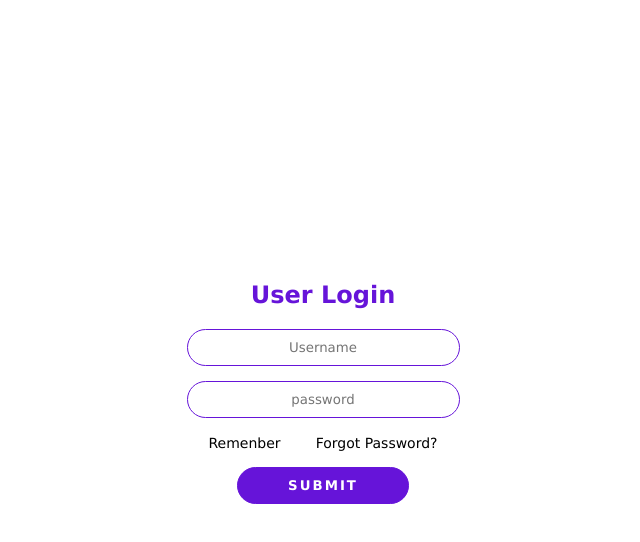
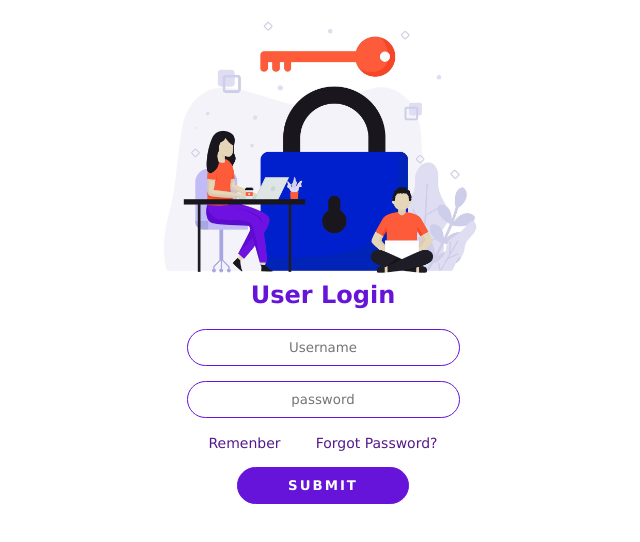
Before and after one commit to medeirosluan/teladelogin3, a plain HTML site: page index.html in a window 1280 px wide. Shown: the whole page, without its empty margins (317-957 px from the left). Drawn offline with Linux system fonts and the light colour scheme.

Commit message:
atualização

```diff
--- a/css/style.css
+++ b/css/style.css
@@ -10,6 +10,10 @@
     align-items: center;
     justify-content: center;
     height: 100vh;
+
+    background-image: url(../img/Captura\ de\ tela\ 2023-09-24\ 102802.png);
+    background-repeat: no-repeat;
+    background-position-x: center;
 }
 
 .form{
@@ -18,10 +22,6 @@
     justify-content: center;
     align-items: center;
     width: 300px;
-
-
-
-
 }
 
 .form h2{
@@ -41,9 +41,10 @@
 ::placeholder{
     text-align: center;
 }
-div span{
+div a{
     margin: 15px;
     font-size: 14px;
+    text-decoration: none;
 }
 
 .btn{
@@ -55,7 +56,3 @@ div span{
     text-transform: uppercase;
     letter-spacing: 2px;
 }
-
-@media screen and(min-width:768px) {
-
-}
--- a/index.html
+++ b/index.html
@@ -13,8 +13,8 @@
             <input type="text" placeholder="Username">
             <input type="password" placeholder="password">
             <div>
-                <span>Remenber</span>
-                <span>Forgot Password?</span>
+                 <a href="">Remenber</a>
+               <a href="">Forgot Password?</a>
             </div>
             <input class="btn" type="submit" value="Submit">
         </div>
```
